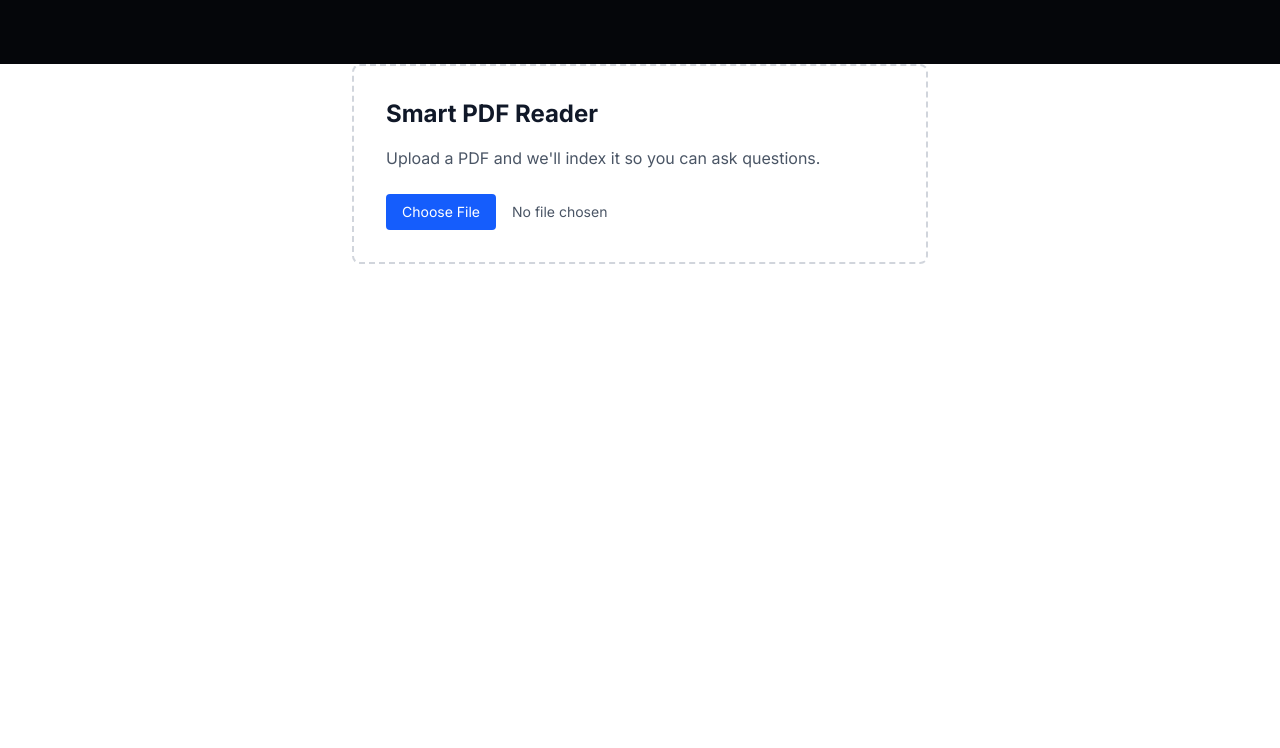
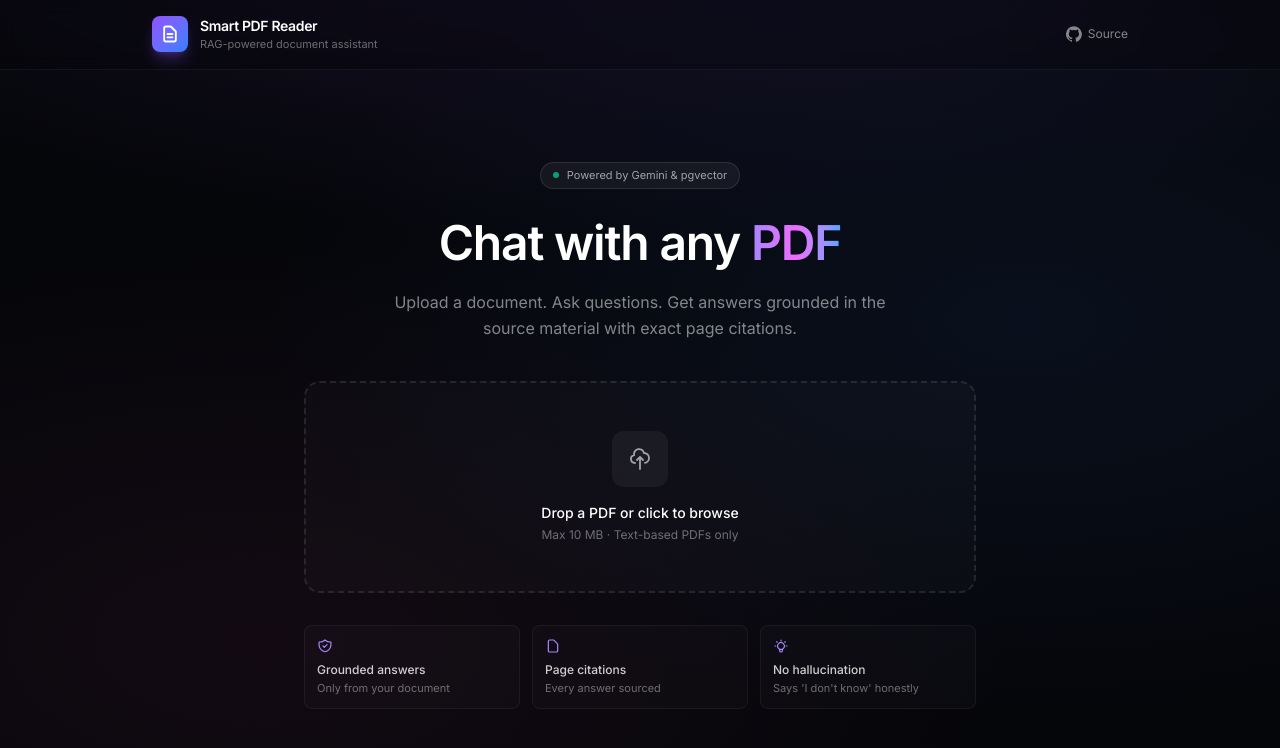
Before and after one commit to thapasubashb/AI-Powered-Document-Assistant, a Next.js app: page / in a window 1280 px wide. Shown: the top 748 px of the page. Built offline with nearby package versions, Linux system fonts and the light colour scheme.

Commit message:
creating an new ui

```diff
--- a/src/app/page.tsx
+++ b/src/app/page.tsx
@@ -1,17 +1,63 @@
-'use client'
+"use client";
 
-import { useState } from 'react'
-import { PdfUploader } from '@/components/PdfUploader'
-import { Chat } from '@/components/Chat'
+import { useState } from "react";
+import { PdfUploader } from "@/components/PdfUploader";
+import { Chat } from "@/components/Chat";
+
+interface DocumentState {
+  id: string;
+  filename: string;
+}
 
 export default function Home() {
-  const [document, setDocument] = useState<{
-    id: string
-    filename: string
-  } | null>(null)
+  const [document, setDocument] = useState<DocumentState | null>(null);
 
   return (
-      <main className="min-h-screen bg-white text-gray-900">
+    <div className="min-h-screen flex flex-col">
+      {/* Header */}
+      <header className="border-b border-white/5 backdrop-blur-sm bg-black/20 sticky top-0 z-10">
+        <div className="max-w-5xl mx-auto px-6 py-4 flex items-center justify-between">
+          <div className="flex items-center gap-3">
+            <div className="w-9 h-9 rounded-lg bg-gradient-to-br from-violet-500 to-blue-500 flex items-center justify-center shadow-lg shadow-violet-500/30">
+              <svg
+                className="w-5 h-5 text-white"
+                fill="none"
+                stroke="currentColor"
+                viewBox="0 0 24 24"
+                strokeWidth={2.2}
+              >
+                <path
+                  strokeLinecap="round"
+                  strokeLinejoin="round"
+                  d="M9 12h6m-6 4h6m2 5H7a2 2 0 01-2-2V5a2 2 0 012-2h5.586a1 1 0 01.707.293l5.414 5.414a1 1 0 01.293.707V19a2 2 0 01-2 2z"
+                />
+              </svg>
+            </div>
+            <div>
+              <h1 className="text-sm font-semibold tracking-tight text-white">
+                Smart PDF Reader
+              </h1>
+              <p className="text-[11px] text-white/40">
+                RAG-powered document assistant
+              </p>
+            </div>
+          </div>
+          <a
+            href="https://github.com/thapasubashb/AI-Powered-Document-Assistant"
+            target="_blank"
+            rel="noopener noreferrer"
+            className="text-xs text-white/50 hover:text-white/90 transition-colors flex items-center gap-1.5"
+          >
+            <svg className="w-4 h-4" fill="currentColor" viewBox="0 0 24 24">
+              <path d="M12 .3a12 12 0 00-3.8 23.4c.6.1.8-.3.8-.6v-2c-3.3.7-4-1.6-4-1.6-.6-1.4-1.4-1.8-1.4-1.8-1-.7.1-.7.1-.7 1.2.1 1.9 1.2 1.9 1.2 1 1.8 2.8 1.3 3.5 1 .1-.8.4-1.3.7-1.6-2.7-.3-5.5-1.3-5.5-5.9 0-1.3.5-2.4 1.2-3.2-.1-.3-.5-1.5.1-3.2 0 0 1-.3 3.3 1.2a11.5 11.5 0 016 0c2.3-1.5 3.3-1.2 3.3-1.2.6 1.7.2 2.9.1 3.2.8.8 1.2 1.9 1.2 3.2 0 4.6-2.8 5.6-5.5 5.9.4.4.8 1.1.8 2.2v3.3c0 .3.2.7.8.6A12 12 0 0012 .3z" />
+            </svg>
+            Source
+          </a>
+        </div>
+      </header>
+
+      {/* Main */}
+      <main className="flex-1 flex flex-col">
         {!document ? (
           <PdfUploader
             onIndexed={(id, filename) => setDocument({ id, filename })}
@@ -24,5 +70,6 @@ export default function Home() {
           />
         )}
       </main>
-  )
+    </div>
+  );
 }
--- a/src/components/PdfUploader.tsx
+++ b/src/components/PdfUploader.tsx
@@ -1,68 +1,258 @@
-'use client'
+"use client";
 
-import { useState } from 'react'
+import { useState, useRef } from "react";
 
 interface PdfUploaderProps {
-  onIndexed: (documentId: string, filename: string) => void
+  onIndexed: (documentId: string, filename: string) => void;
 }
 
 export function PdfUploader({ onIndexed }: PdfUploaderProps) {
-  const [uploading, setUploading] = useState(false)
-  const [error, setError] = useState('')
+  const [uploading, setUploading] = useState(false);
+  const [isDragging, setIsDragging] = useState(false);
+  const [error, setError] = useState("");
+  const [progressLabel, setProgressLabel] = useState("");
+  const inputRef = useRef<HTMLInputElement>(null);
 
-  async function handleUpload(e: React.ChangeEvent<HTMLInputElement>) {
-    const file = e.target.files?.[0]
-    if (!file) return
+  async function uploadFile(file: File) {
+    if (file.type !== "application/pdf") {
+      setError("Only PDF files are supported.");
+      return;
+    }
+    if (file.size > 10 * 1024 * 1024) {
+      setError("File exceeds the 10 MB limit.");
+      return;
+    }
 
-    setUploading(true)
-    setError('')
+    setUploading(true);
+    setError("");
+    setProgressLabel("Extracting text…");
 
-    const formData = new FormData()
-    formData.append('file', file)
+    const formData = new FormData();
+    formData.append("file", file);
+
+    // Cosmetic stage updates while the request runs
+    const stages = [
+      "Extracting text…",
+      "Cleaning formatting…",
+      "Chunking into passages…",
+      "Generating embeddings…",
+      "Storing in vector database…",
+    ];
+    let stageIdx = 0;
+    const ticker = setInterval(() => {
+      stageIdx = Math.min(stageIdx + 1, stages.length - 1);
+      setProgressLabel(stages[stageIdx]);
+    }, 1400);
 
     try {
-      const res = await fetch('/api/upload', { method: 'POST', body: formData })
-      const data = await res.json()
+      const res = await fetch("/api/upload", {
+        method: "POST",
+        body: formData,
+      });
+      const data = await res.json();
 
       if (!res.ok) {
-        setError(data.error || 'Upload failed')
+        setError(data.error || "Upload failed.");
       } else {
-        onIndexed(data.documentId, data.filename)
+        onIndexed(data.documentId, data.filename);
       }
     } catch (err) {
-      setError(err instanceof Error ? err.message : 'Unknown error')
+      setError(err instanceof Error ? err.message : "Unknown error");
     } finally {
-      setUploading(false)
+      clearInterval(ticker);
+      setUploading(false);
+      setProgressLabel("");
     }
   }
 
+  function handleFileInput(e: React.ChangeEvent<HTMLInputElement>) {
+    const file = e.target.files?.[0];
+    if (file) uploadFile(file);
+  }
+
+  function handleDrop(e: React.DragEvent<HTMLDivElement>) {
+    e.preventDefault();
+    setIsDragging(false);
+    const file = e.dataTransfer.files?.[0];
+    if (file) uploadFile(file);
+  }
+
   return (
-    <div className="max-w-xl mx-auto mt-16 p-8 border-2 border-dashed border-gray-300 rounded-lg">
-      <h1 className="text-2xl font-bold mb-4">Smart PDF Reader</h1>
-      <p className="text-gray-600 mb-6">
-        Upload a PDF and we&apos;ll index it so you can ask questions.
+    <div className="flex-1 flex items-center justify-center p-6">
+      <div className="w-full max-w-2xl">
+        {/* Hero */}
+        <div className="text-center mb-10 animate-fade-in">
+          <div className="inline-flex items-center gap-2 px-3 py-1 rounded-full border border-white/10 bg-white/5 text-[11px] text-white/60 mb-6">
+            <span className="w-1.5 h-1.5 rounded-full bg-emerald-400 animate-pulse" />
+            Powered by Gemini &amp; pgvector
+          </div>
+          <h2 className="text-4xl md:text-5xl font-semibold tracking-tight text-white mb-4 leading-tight">
+            Chat with any{" "}
+            <span className="bg-gradient-to-r from-violet-400 via-fuchsia-400 to-blue-400 bg-clip-text text-transparent">
+              PDF
+            </span>
+          </h2>
+          <p className="text-white/50 text-base max-w-lg mx-auto leading-relaxed">
+            Upload a document. Ask questions. Get answers grounded in the source
+            material with exact page citations.
           </p>
+        </div>
 
+        {/* Dropzone */}
+        <div
+          onDragOver={(e) => {
+            e.preventDefault();
+            setIsDragging(true);
+          }}
+          onDragLeave={() => setIsDragging(false)}
+          onDrop={handleDrop}
+          onClick={() => !uploading && inputRef.current?.click()}
+          className={`relative rounded-2xl border-2 border-dashed p-12 text-center cursor-pointer transition-all duration-300 group ${
+            isDragging
+              ? "border-violet-400 bg-violet-500/10 scale-[1.02]"
+              : uploading
+                ? "border-white/10 bg-white/[0.02] cursor-wait"
+                : "border-white/10 bg-white/[0.02] hover:border-white/25 hover:bg-white/[0.04]"
+          }`}
+        >
           <input
+            ref={inputRef}
             type="file"
             accept="application/pdf"
-        onChange={handleUpload}
+            onChange={handleFileInput}
             disabled={uploading}
-        className="block w-full text-sm text-gray-600 file:mr-4 file:py-2 file:px-4 file:rounded file:border-0 file:bg-blue-600 file:text-white hover:file:bg-blue-700 disabled:opacity-50"
+            className="hidden"
           />
 
-      {uploading && (
-        <p className="mt-4 text-blue-600">
-          Processing PDF… (extracting text, chunking, embedding). This can take
-          20–60s for large files.
+          {uploading ? (
+            <div className="flex flex-col items-center gap-4">
+              <div className="relative w-14 h-14">
+                <div className="absolute inset-0 rounded-full border-2 border-white/10" />
+                <div className="absolute inset-0 rounded-full border-2 border-transparent border-t-violet-400 animate-spin" />
+              </div>
+              <div>
+                <p className="text-white/80 text-sm font-medium">
+                  {progressLabel || "Processing…"}
                 </p>
+                <p className="text-white/40 text-xs mt-1">
+                  This usually takes 15–45 seconds
+                </p>
+              </div>
+            </div>
+          ) : (
+            <div className="flex flex-col items-center gap-4">
+              <div
+                className={`w-14 h-14 rounded-xl flex items-center justify-center transition-all duration-300 ${
+                  isDragging
+                    ? "bg-violet-500/20 scale-110"
+                    : "bg-white/5 group-hover:bg-white/10"
+                }`}
+              >
+                <svg
+                  className={`w-6 h-6 transition-colors ${
+                    isDragging ? "text-violet-300" : "text-white/60"
+                  }`}
+                  fill="none"
+                  stroke="currentColor"
+                  viewBox="0 0 24 24"
+                  strokeWidth={1.8}
+                >
+                  <path
+                    strokeLinecap="round"
+                    strokeLinejoin="round"
+                    d="M7 16a4 4 0 01-.88-7.903A5 5 0 1115.9 6L16 6a5 5 0 011 9.9M15 13l-3-3m0 0l-3 3m3-3v12"
+                  />
+                </svg>
+              </div>
+              <div>
+                <p className="text-white text-sm font-medium mb-1">
+                  {isDragging ? "Drop your PDF here" : "Drop a PDF or click to browse"}
+                </p>
+                <p className="text-white/40 text-xs">
+                  Max 10 MB · Text-based PDFs only
+                </p>
+              </div>
+            </div>
+          )}
+        </div>
+
+        {/* Error */}
+        {error && (
+          <div className="mt-4 p-4 rounded-lg border border-red-500/30 bg-red-500/10 text-red-300 text-sm animate-fade-in flex items-start gap-3">
+            <svg
+              className="w-4 h-4 flex-shrink-0 mt-0.5"
+              fill="none"
+              stroke="currentColor"
+              viewBox="0 0 24 24"
+              strokeWidth={2}
+            >
+              <path
+                strokeLinecap="round"
+                strokeLinejoin="round"
+                d="M12 9v2m0 4h.01M21 12a9 9 0 11-18 0 9 9 0 0118 0z"
+              />
+            </svg>
+            <span>{error}</span>
+          </div>
         )}
 
-      {error && (
-        <p className="mt-4 text-red-600">
-          <strong>Error:</strong> {error}
-        </p>
-      )}
+        {/* Feature hints */}
+        <div className="grid grid-cols-3 gap-3 mt-8 animate-fade-in">
+          {[
+            {
+              label: "Grounded answers",
+              desc: "Only from your document",
+              icon: (
+                <path
+                  strokeLinecap="round"
+                  strokeLinejoin="round"
+                  d="M9 12l2 2 4-4m5.618-4.016A11.955 11.955 0 0112 2.944a11.955 11.955 0 01-8.618 3.04A12.02 12.02 0 003 9c0 5.591 3.824 10.29 9 11.622 5.176-1.332 9-6.03 9-11.622 0-1.042-.133-2.052-.382-3.016z"
+                />
+              ),
+            },
+            {
+              label: "Page citations",
+              desc: "Every answer sourced",
+              icon: (
+                <path
+                  strokeLinecap="round"
+                  strokeLinejoin="round"
+                  d="M7 21h10a2 2 0 002-2V9.414a1 1 0 00-.293-.707l-5.414-5.414A1 1 0 0012.586 3H7a2 2 0 00-2 2v14a2 2 0 002 2z"
+                />
+              ),
+            },
+            {
+              label: "No hallucination",
+              desc: "Says 'I don't know' honestly",
+              icon: (
+                <path
+                  strokeLinecap="round"
+                  strokeLinejoin="round"
+                  d="M9.663 17h4.673M12 3v1m6.364 1.636l-.707.707M21 12h-1M4 12H3m3.343-5.657l-.707-.707m2.828 9.9a5 5 0 117.072 0l-.548.547A3.374 3.374 0 0014 18.469V19a2 2 0 11-4 0v-.531c0-.895-.356-1.754-.988-2.386l-.548-.547z"
+                />
+              ),
+            },
+          ].map((f, i) => (
+            <div
+              key={f.label}
+              className="p-3 rounded-lg border border-white/5 bg-white/[0.02] hover:bg-white/[0.04] transition-colors"
+              style={{ animationDelay: `${i * 60}ms` }}
+            >
+              <svg
+                className="w-4 h-4 text-violet-400 mb-2"
+                fill="none"
+                stroke="currentColor"
+                viewBox="0 0 24 24"
+                strokeWidth={1.8}
+              >
+                {f.icon}
+              </svg>
+              <p className="text-white/80 text-xs font-medium">{f.label}</p>
+              <p className="text-white/40 text-[11px] mt-0.5">{f.desc}</p>
             </div>
-  )
+          ))}
+        </div>
+      </div>
+    </div>
+  );
 }
```
Lines whose indentation alone changed are shown as unchanged.
